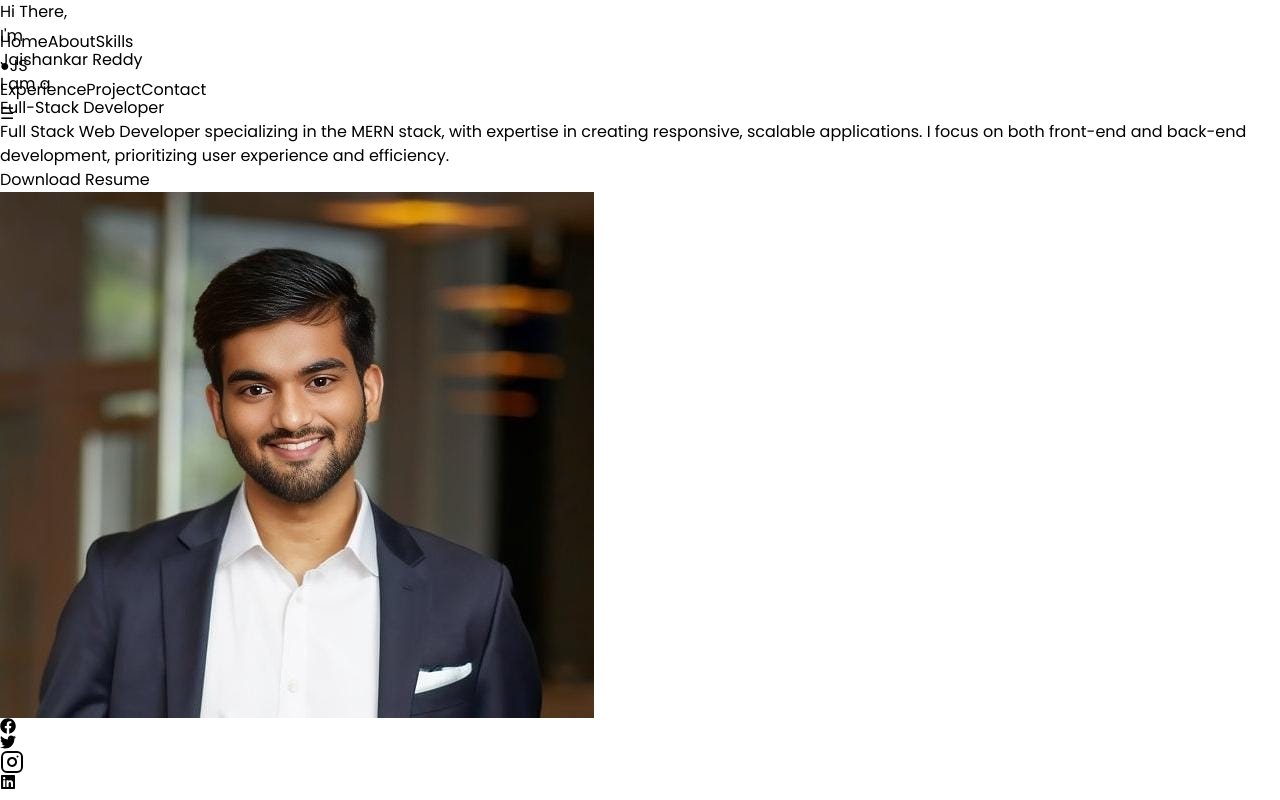
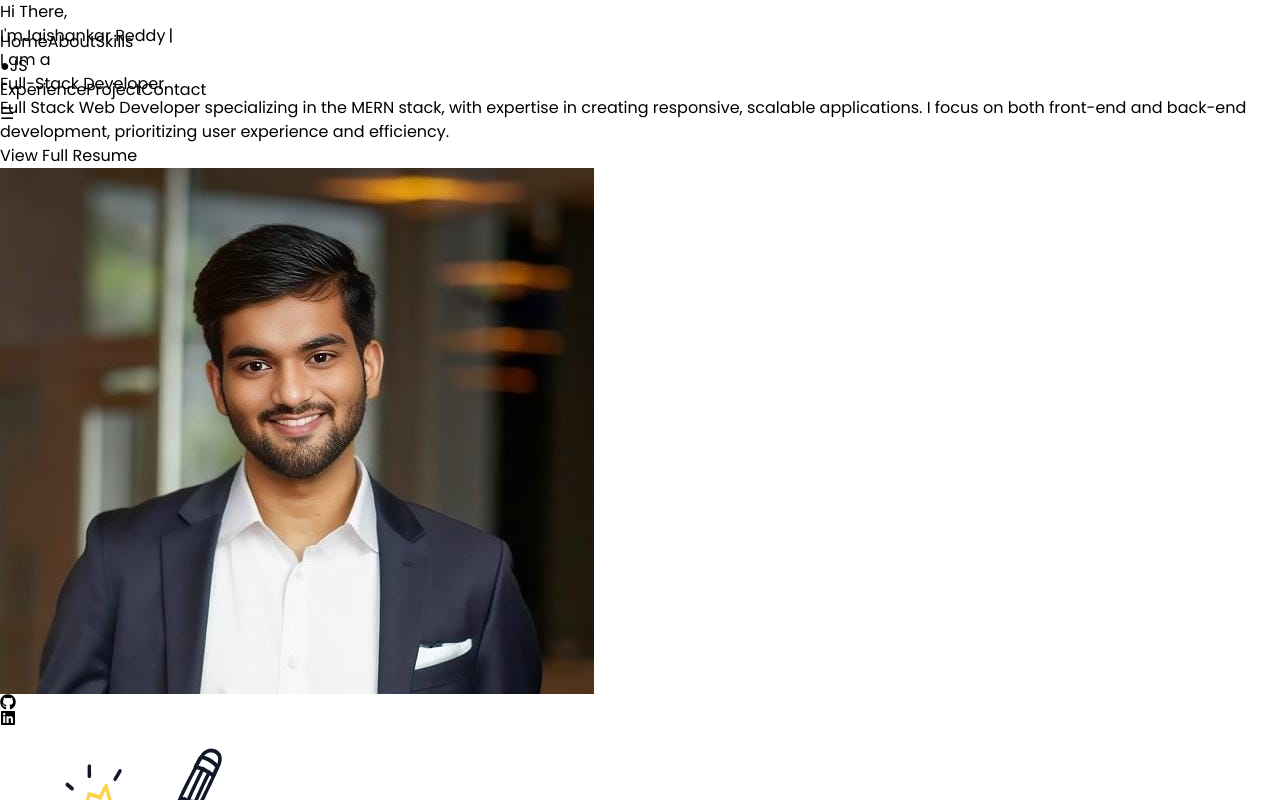
Before and after one commit to jaishankarreddy/portfolio, a React (Vite) app: page / in a window 1280 px wide. Shown: the top 800 px of the page. Built offline with nearby package versions, Linux system fonts and the light colour scheme; a web font is replaced by a local one.

Commit message:
animations and changes

```diff
--- a/src/components/About.jsx
+++ b/src/components/About.jsx
@@ -90,8 +90,8 @@ const About = () => {
         {/* CTA Button */}
         <button className="w-full group bg-gray-100 hover:bg-gray-200 rounded-lg p-4 transition-colors" ref={(el) => el && divs.current.push(el)}>
           <div className="flex items-center justify-between">
-            <a href="resume.pdf">
-            <button className="about_resume font-medium">View Full Resume</button>
+            <a href="/resume.pdf" target="_blank" rel="noopener noreferrer">
+              <span className="about_resume font-medium">View Full Resume</span>
             </a>
             <ChevronRight className="w-4 h-4 text-primary group-hover:translate-x-1 transition-transform" />
           </div>
--- a/src/components/Contact.jsx
+++ b/src/components/Contact.jsx
@@ -2,6 +2,9 @@ import React, { useEffect, useRef } from "react";
 import { useState } from 'react'
 import { Mail, Phone, MapPin, Linkedin, Github, Twitter } from 'lucide-react'
 import CustomHook from "./CustomHook";
+import emailjs from '@emailjs/browser';
+import { ToastContainer, toast } from 'react-toastify';
+import 'react-toastify/dist/ReactToastify.css';
 
 
 
@@ -25,15 +28,47 @@ const Contact = () => {
   }
 
   const handleSubmit = (e) => {
-    e.preventDefault()
-    // Here you would typically send the form data to your backend
-    console.log('Form submitted:', formData)
-    // Reset form after submission
-    setFormData({ name: '', email: '', message: '' })
+    e.preventDefault();
+    // Send email using EmailJS
+    emailjs.send(
+      'service_qwfv9l2', // replace with your EmailJS service ID
+      'template_7wl187c', // replace with your EmailJS template ID
+      {
+        from_name: formData.name,
+        from_email: formData.email,
+        message: formData.message,
+      },
+      'GJuzyyVA7nGue0_fy' // replace with your EmailJS public key
+    )
+    .then((result) => {
+      toast.success('Message sent successfully!', {
+        position: 'top-center',
+        autoClose: 3000,
+        hideProgressBar: false,
+        closeOnClick: true,
+        pauseOnHover: true,
+        draggable: true,
+        progress: undefined,
+        theme: 'colored',
+      });
+      setFormData({ name: '', email: '', message: '' });
+    }, (error) => {
+      toast.error('Failed to send message. Please try again.', {
+        position: 'top-center',
+        autoClose: 3000,
+        hideProgressBar: false,
+        closeOnClick: true,
+        pauseOnHover: true,
+        draggable: true,
+        progress: undefined,
+        theme: 'colored',
+      });
+    });
   }
 
   return (
     <div className="min-h-screen  mt-10  max-w-6xl m-auto bg-white text-black mb-20" ref={scrollTab} >
+      <ToastContainer />
       <div className="container mx-auto px-4 py-16" >
         <h1 className="sm:text-5xl text-3xl flex justify-center font-bold mb-16 sd:mb-20 text-orange-500 " ref={(el) => el && divs.current.push(el)}> <span className="text-black mr-3">Contact</span> Me</h1>
         <div className="grid md:grid-cols-2 gap-14 bg-gray-200 p-10 rounded-3xl contact_us ">
--- a/src/components/Hero.jsx
+++ b/src/components/Hero.jsx
@@ -1,7 +1,7 @@
 import React, { useEffect, useState } from "react";
 import { motion } from "framer-motion";
-import { Instagram } from "lucide-react";
-import { FaFacebook, FaTwitter, FaLinkedin } from "react-icons/fa";
+import { FaLinkedin, FaGithub } from "react-icons/fa";
+import { Typewriter } from 'react-simple-typewriter';
 
 const Hero = () => {
   // State to trigger animation on page load
@@ -61,7 +61,7 @@ const Hero = () => {
       {isAnimating && (
         <motion.div
           key="right-section"
-          className="right w-full md:w-1/2 space-y-4 text-center md:text-left"
+          className="right w-full md:w-3/5 lg:w-2/3 space-y-4 text-center md:text-left"
           variants={containerVariants}
           initial="initial"
           animate="animate"
@@ -76,8 +76,18 @@ const Hero = () => {
             className="name text-4xl md:text-5xl font-bold py-2 text-orange-500 text-shadow"
             variants={springAnimation}
           >
-            <span className="i_am text-black">I'm</span>
-            <p className="my_name md:ml-20 mt-1">Jaishankar Reddy</p>
+            <span className="i_am text-black block">I'm</span>
+            <span className="my_name md:ml-20 mt-1 text-orange-500 block">
+              <Typewriter
+                words={['Jaishankar Reddy']}
+                loop={false}
+                cursor
+                cursorStyle="|"
+                typeSpeed={80}
+                deleteSpeed={50}
+                delaySpeed={2000}
+              />
+            </span>
           </motion.h1>
           <motion.h1
             className="full_stack text-2xl md:text-3xl font-bold pb-2"
@@ -97,9 +107,9 @@ const Hero = () => {
             both front-end and back-end development, prioritizing user
             experience and efficiency.
           </motion.p>
-          <motion.a href="resume.pdf" variants={springAnimation}>
+          <motion.a href="/resume.pdf" target="_blank" rel="noopener noreferrer" variants={springAnimation}>
             <motion.button className="home_button bg-orange-500 hover:bg-orange-600 text-white rounded-lg px-6 py-2 text-base my-5">
-              Download Resume
+              View Full Resume
             </motion.button>
           </motion.a>
         </motion.div>
@@ -129,28 +139,14 @@ const Hero = () => {
           <motion.div className="social_media_container flex space-x-6 mt-6 md:mt-10">
             <motion.a
               variants={iconAnimation}
-              href="#"
+              href="https://github.com/jaishankarreddy"
               className="hover:text-orange-500"
             >
-              <FaFacebook className="social_media h-6 w-6 md:h-5 md:w-5" />
+              <FaGithub className="social_media h-6 w-6 md:h-5 md:w-5" />
             </motion.a>
             <motion.a
               variants={iconAnimation}
-              href="#"
-              className="hover:text-orange-500"
-            >
-              <FaTwitter className="social_media h-6 w-6 md:h-5 md:w-5" />
-            </motion.a>
-            <motion.a
-              variants={iconAnimation}
-              href="#"
-              className="hover:text-orange-500"
-            >
-              <Instagram className="social_media h-6 w-6 md:h-5 md:w-5" />
-            </motion.a>
-            <motion.a
-              variants={iconAnimation}
-              href="https://www.linkedin.com/in/jai-shankar-9a65ab314"
+              href="https://www.linkedin.com/in/jaishankar-reddy-9a65ab314"
               className="hover:text-orange-500"
             >
               <FaLinkedin className="social_media h-6 w-6 md:h-5 md:w-5" />
--- a/src/components/Navbar.jsx
+++ b/src/components/Navbar.jsx
@@ -35,9 +35,9 @@ const Navbar = () => {
   };
 
   const getButtonClass = (isSpecial) => {
-    const baseClass = "text-white text-base";
+    const baseClass = "text-white text-base transition-colors duration-200 hover:text-orange-400";
     if (!isSpecial) return baseClass;
-    return `${baseClass} bg-orange-500 px-5 py-2 rounded-full ${isScrolled ? (isHovered ? "opacity-100" : "opacity-0") : "opacity-100"} transition-opacity duration-300`;
+    return `${baseClass} bg-orange-500 px-5 py-2 rounded-full ${isScrolled ? (isHovered ? "opacity-100" : "opacity-0") : "opacity-100"} transition-opacity duration-300 hover:bg-orange-600`;
   };
 
   return (
@@ -66,8 +66,8 @@ const Navbar = () => {
               </div>
 
               {/* Logo */}
-              <div className=" nav_js flex items-center space-x-1 text-white">
-                <span className="text-orange-500 text-2xl animate-bounce">●</span>
+              <div className="nav_js flex items-center space-x-1 text-white group">
+                <span className="text-orange-500 text-2xl animate-bounce transition-transform duration-200 group-hover:scale-150">●</span>
                 <span
                   className="nav_js font-bold text-2xl text-white cursor-pointer"
                   onClick={() => scrollToSection("home")}
--- a/src/components/Work_experience.jsx
+++ b/src/components/Work_experience.jsx
@@ -2,20 +2,25 @@ import React, { useRef } from "react";
 import CustomHook from "./CustomHook";
 
 const Work_experience = () => {
-
   const divs = useRef([]);
   const scrollTab = useRef();
   CustomHook(scrollTab, divs);
 
   return (
-    <section className="work_section mx-auto mt-20 max-w-4xl  px-4 pt-20 work_exp"  ref={scrollTab}>
-      <h2 className="text-3xl font-bold items-center justify-center my-5 sm:my-7 mb-10 flex gap-2 sm:gap-3 sm:text-5xl" ref={(el) => el && divs.current.push(el)}>
-        My <span className="text-orange-500" >Work Experience</span>
+    <section
+      className="work_section mx-auto mt-20 max-w-4xl  px-4 pt-20 work_exp"
+      ref={scrollTab}
+    >
+      <h2
+        className="text-3xl font-bold items-center justify-center my-5 sm:my-7 mb-10 flex gap-2 sm:gap-3 sm:text-5xl"
+        ref={(el) => el && divs.current.push(el)}
+      >
+        My <span className="text-orange-500">Work Experience</span>
       </h2>
       <div className="relative">
         <div className="absolute left-1/2 top-0 bottom-0 w-0.5 bg-gray-200 transform -translate-x-1/2" />
         {[
-           {
+          {
             company: "IPEC Solutions Pvt Limited, Bangalore-98",
             period: "Oct 2022 - Nov 2022",
             role: "Python Programming with RDBMS.",
@@ -34,16 +39,30 @@ const Work_experience = () => {
 
           {
             company: "Rooman Pvt Limited",
-            period: "oct 2024 - Present",
+            period: "Oct 2024 - Feb 2025",
             role: "Devops Engineer.",
             dotColor: "bg-orange-500",
             discription:
               "Internship on Devops, where I gained hands-on experience in Devops, and all other Devops related applications.",
           },
+          {
+            company: "JSpiders Basavanagudi, Bangalore-04",
+            period: "Feb 2025 - Jun 2025",
+            role: "MERN Stack",
+            dotColor: "bg-gray-400",
+            discription:
+              "Completed a MERN Stack internship, building interactive web applications using MongoDB, Express.js, React.js, and Node.js.",
+          },
         ].map((experience, index) => (
-          <div key={index} className="flex mb-2 sm:mb-12 items-center" ref={(el) => el && divs.current.push(el)}>
+          <div
+            key={index}
+            className="flex mb-2 sm:mb-12 items-center"
+            ref={(el) => el && divs.current.push(el)}
+          >
             <div className="work_left w-1/2 pr-8 text-right">
-              <h3 className=" work_company font-bold text-2xl mr-5">{experience.company}</h3>
+              <h3 className=" work_company font-bold text-2xl mr-5">
+                {experience.company}
+              </h3>
               <p className="work_period text-gray-500 text-sm mt-2 mr-5 font-semibold">
                 {experience.period}
               </p>
```
Also changed, not shown: package.json (+8 -5 lines), 1 other file (tests, documents, lock files or other folders).
